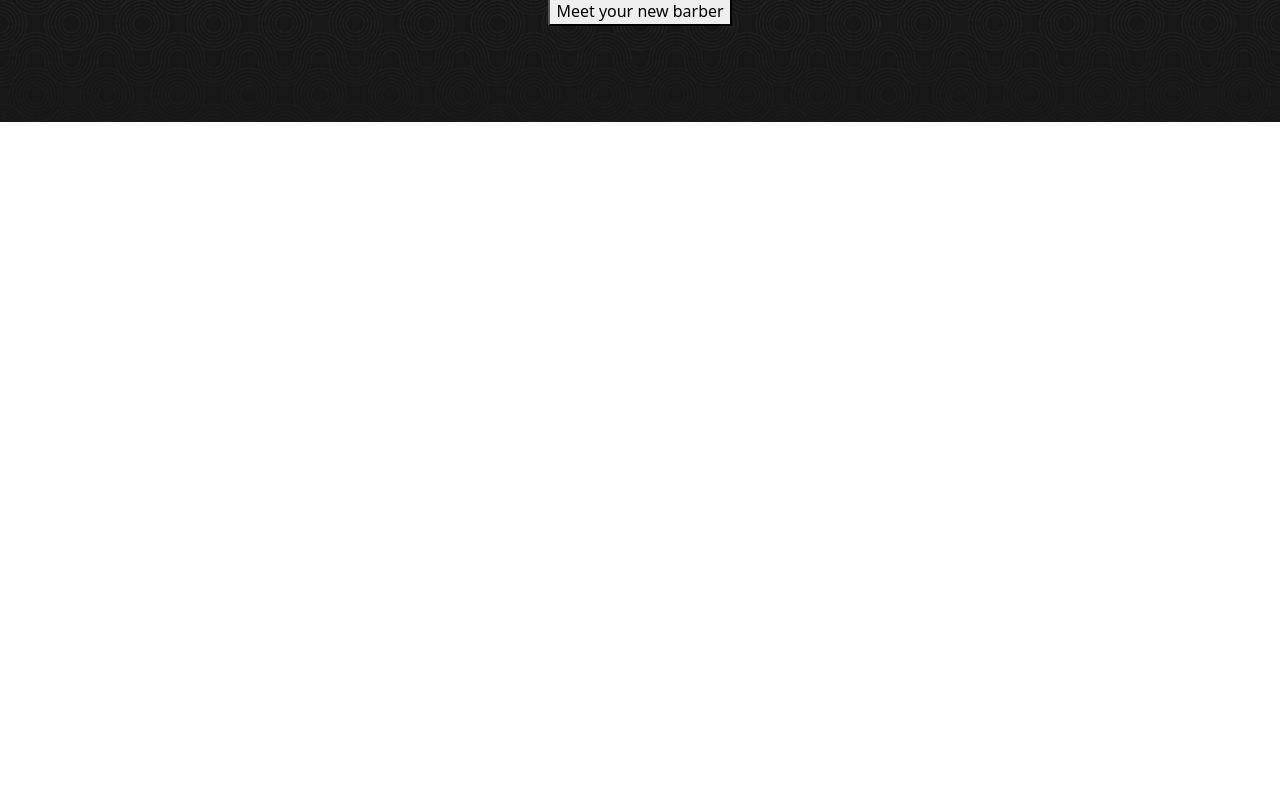
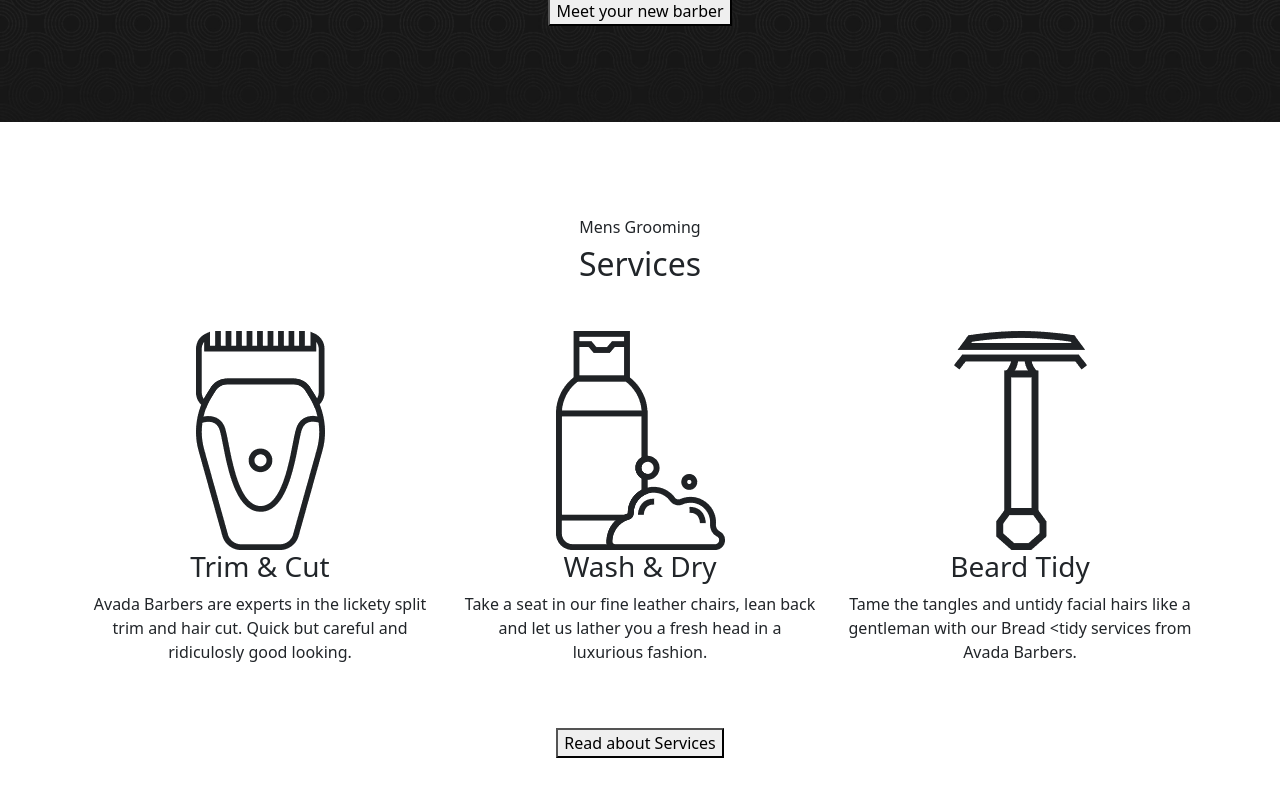
Before and after one commit to Andrearusso94/proj-html-vuejs, a Vue app: page / in a window 1280 px wide. Shown: the part 896-1692 px from the top of the page. Before the commit the page ends 1018 px from the top, so only its background shows below. Built offline with nearby package versions, Linux system fonts and the light colour scheme; the HTML template or start-up script is replaced by a standard one.

Commit message:
Add main, and section services(object)

```diff
--- a/src/components/AppMain.vue
+++ b/src/components/AppMain.vue
@@ -1,6 +1,10 @@
 <script>
+import Services from './Services.vue'
 export default {
-    name: 'AppMain'
+    name: 'AppMain',
+    components: {
+        Services,
+    }
 }
 </script>
 <template>
@@ -16,6 +20,7 @@
 
                 </div>
             </div>
+            <Services></Services>
         </div>
     </main>
 
--- /dev/null
+++ b/src/components/Services.vue
@@ -0,0 +1,59 @@
+<script>
+export default {
+    name: 'Services',
+    data() {
+        return {
+            services: [
+                {
+                    image: '../assets/img/avadabarbers-trimcut-icon-before.png',
+                    title: 'Trim & Cut',
+                    text: 'Avada Barbers are experts in the lickety split trim and hair cut. Quick but careful and ridiculosly good looking.'
+                },
+                {
+                    image: '../assets/img/avadabarbers-washndry-icon.png',
+                    title: 'Wash & Dry',
+                    text: 'Take a seat in our fine leather chairs, lean back and let us lather you a fresh head in a luxurious fashion.'
+                },
+                {
+                    image: '../assets/img/avadabarbers-beardtrim-icon.png',
+                    title: 'Beard Tidy',
+                    text: 'Tame the tangles and untidy facial hairs like a gentleman with our Bread <tidy services from Avada Barbers.'
+                },]
+        }
+
+    },
+    methods: {
+        imagePath(urlImg) {
+            return new URL(urlImg, import.meta.url).href
+        }
+    }
+
+}
+</script>
+<template>
+    <div class="container-fluid py-5 services">
+        <div class="container py-5">
+            <h6 class="text-center">Mens Grooming</h6>
+            <h2 class="text-center">Services</h2>
+            <div class="row my-5">
+                <div v-for="item in services" class="col-4 service">
+                    <div class="single_service">
+                        <img :src="imagePath(item.image)" alt="">
+                        <h3>{{ item.title }}</h3>
+                        <p>{{ item.text }}</p>
+                    </div>
+                </div>
+
+            </div>
+            <div class="about text-center">
+                <button>Read about Services</button>
+            </div>
+
+        </div>
+    </div>
+</template>
+<style lang="scss" scoped>
+.service {
+    text-align: center;
+}
+</style>
```
